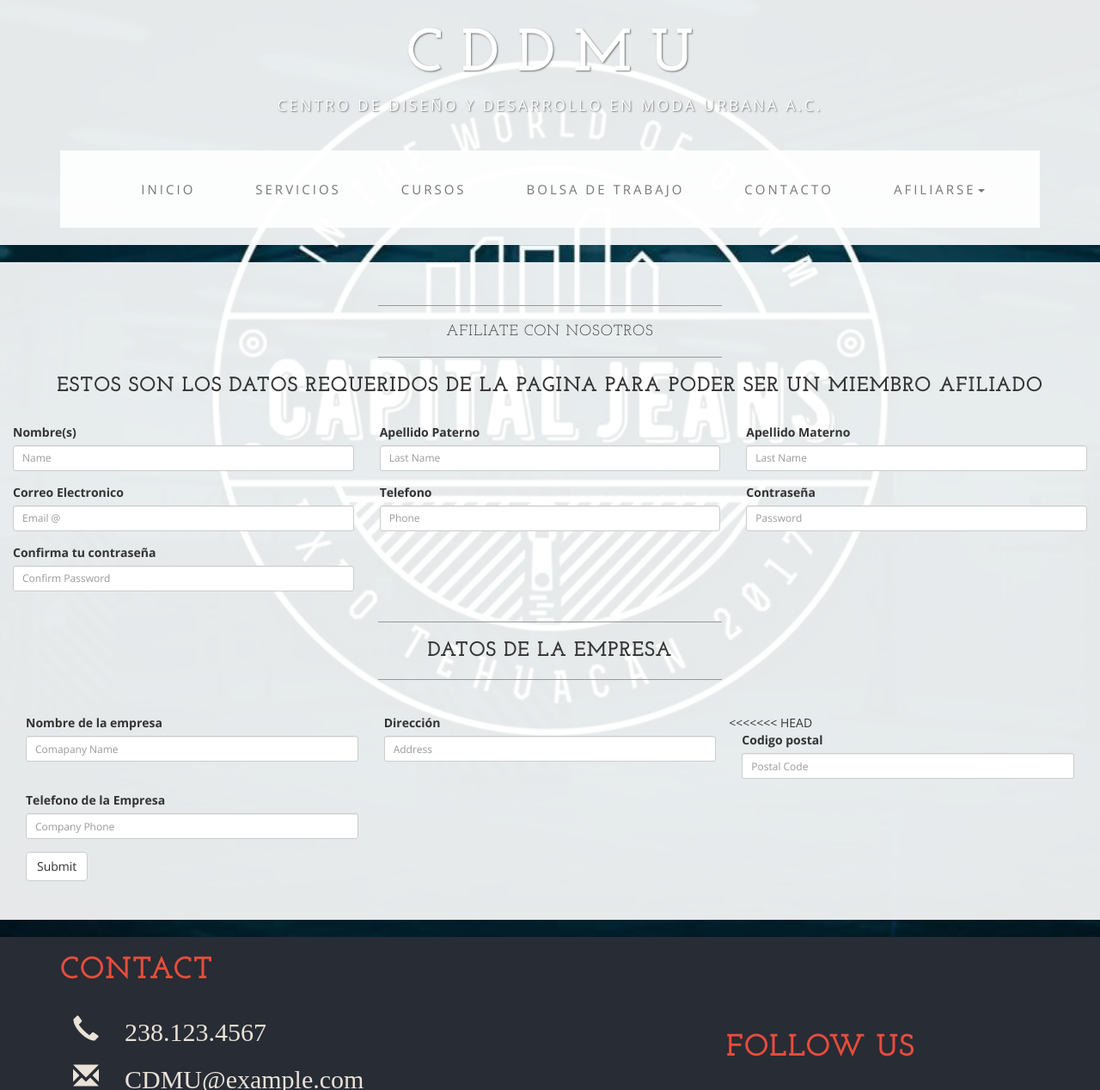
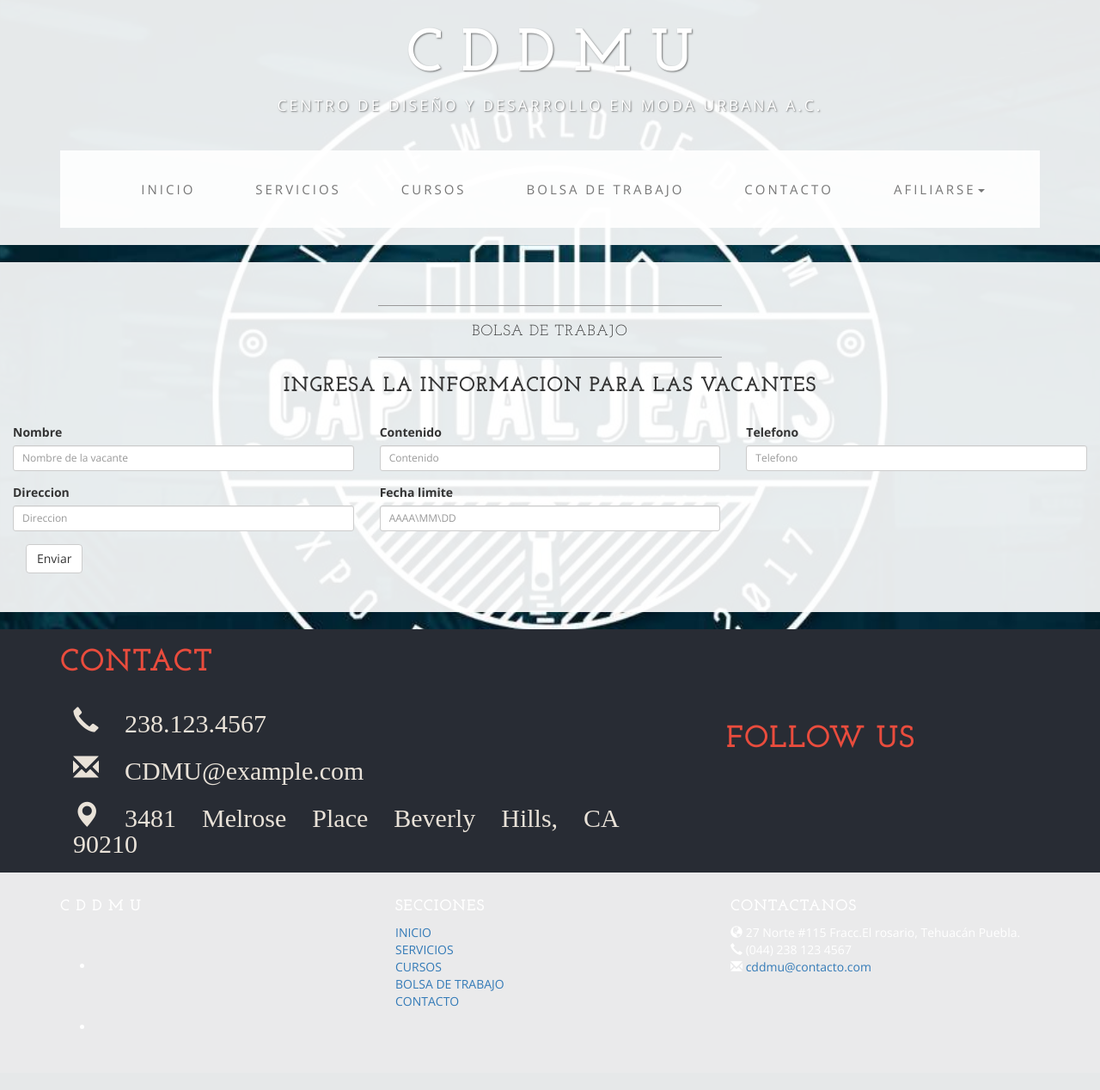
Before and after one commit to AndresVS18/sitioWebCDMU, a PHP site: page /Oportunidad.php in a window 1280 px wide. Shown: the part 177-1445 px from the top of the page at 86% size. After the commit the page ends 1374 px from the top, so only its background shows below. Run offline with PHP 8.4, Linux system fonts and the light colour scheme.

Commit message:
oportunidad

```diff
--- a/Oportunidad.php
+++ b/Oportunidad.php
@@ -66,71 +66,39 @@ session_start();
     <div class="box">
       <div class="col-lg-12">
         <hr>
-        <h2 class="intro-text text-center">Afiliate con Nosotros</h2>
+        <h2 class="intro-text text-center">Bolsa de Trabajo</h2>
         <hr>
-        <h3 class="text-center">Estos son los datos requeridos de la pagina para poder ser un miembro afiliado</h3>
+        <h3 class="text-center">Ingresa la informacion para las vacantes</h3>
       </br>
-      <form role="form">
+      <form role="form" method="post">
         <div class="row">
           <div class="form-group col-lg-4">
-            <label>Nombre(s)</label>
-            <input type="text" class="form-control input-sm" placeholder="Name">
+            <label>Nombre</label>
+            <input name"nombre" type="text" class="form-control input-sm" placeholder="Nombre de la vacante">
           </div>
           <div class="form-group col-lg-4">
-            <label>Apellido Paterno</label>
-            <input type="text" class="form-control input-sm" placeholder="Last Name">
+            <label>Contenido</label>
+            <input name="contenido" type="text" class="form-control input-sm" placeholder="Contenido">
           </div>
           <div class="form-group col-lg-4">
-            <label>Apellido Materno</label>
-            <input type="text" class="form-control input-sm" placeholder="Last Name">
+            <label>Telefono </label>
+            <input name="telefono" type="text" class="form-control input-sm" placeholder="Telefono">
           </div>
           <div class="form-group col-lg-4">
-            <label>Correo Electronico</label>
-            <input type="email" class="form-control input-sm" placeholder="Email @">
+            <label>Direccion</label>
+            <input  name="direccion" type="text" class="form-control input-sm" placeholder="Direccion">
           </div>
           <div class="form-group col-lg-4">
-            <label>Telefono</label>
-            <input type="tel" class="form-control input-sm" placeholder="Phone">
-          </div>
-          <div class="form-group col-lg-4">
-            <label>Contraseña</label>
-            <input type="password" class="form-control input-sm" placeholder="Password">
-          </div>
-          <div class="form-group col-lg-4">
-            <label>Confirma tu contraseña</label>
-            <input type="password" class="form-control input-sm" placeholder="Confirm Password">
+            <label>Fecha limite</label>
+            <input name="fecha_limite" type="tel" class="form-control input-sm" placeholder="AAAA\MM\DD">
           </div>
         </div>
-
-
-        <hr>
-        <h3 class="text-center">Datos de la Empresa</h3>
-        <hr>
-      </br>
-      <div class="form-group col-lg-4">
-        <label>Nombre de la empresa</label>
-        <input type="tel" class="form-control input-sm" placeholder="Comapany Name">
-      </div>
-<<<<<<< HEAD
-      <div class="form-group col-lg-4">
-        <label>Dirección</label>
-        <input type="tel" class="form-control input-sm" placeholder="Address">
-      </div>
-      <div class="form-group col-lg-4">
-        <label>Codigo postal</label>
-        <input type="tel" class="form-control input-sm" placeholder="Postal Code">
-      </div>
-      <div class="form-group col-lg-4">
-        <label>Telefono de la Empresa</label>
-        <input type="tel" class="form-control input-sm" placeholder="Company Phone">
-      </div>
-
-
       <div class="clearfix"></div>
 
       <div class="form-group col-lg-12">
-        <input type="hidden" name="save" value="contact">
-        <button type="submit" class="btn btn-default">Submit</button>
+        <?php $fun->N_bolsa();?>
+        <input type="hidden" name="agregar" value="contact">
+        <button name="agregar" type="submit" class="btn btn-default">Enviar</button>
       </div>
     </div>
   </form>
--- a/logica/database.php
+++ b/logica/database.php
@@ -81,4 +81,10 @@ class database {
     $sql->execute(array($id, $nombre, $apellidos, $telefono, $direccion, $email));
     $this->CerrarConexion();
   }
+  function N_bolsa($nombre,$contenido, $telefono,$direccion,$fecha_limite){
+    //inserta una nueva afiliacion
+    $sql = $this->pdo->prepare("INSERT INTO bolsa_trabajo(`Id_bolsa`,`Nombre_vacante`, `Contenido`, `Telefono`, `Direccion`, `Fecha_limite`) VALUES (('{$id}','{$_POST['nombre']}','{$_POST['contenido']}','{$_POST['telefono']}
+      ','{$_POST['direccion']}','{$_POST['fecha_limite']}')");
+    $sql->execute(array($nombre,$contenido, $telefono,$direccion,$fecha_limite));
+  }
 }
--- a/logica/funciones.php
+++ b/logica/funciones.php
@@ -284,4 +284,19 @@ class funciones {
       echo '<META HTTP-EQUIV="REFRESH" CONTENT="0;URL=index.php">';
     }
   }
-}
+
+
+  public function N_bolsa(){
+    if (isset($_POST['agregar'])) {
+      $nombre= $_POST['nombre'];
+      $contenido=$_POST['contenido'];
+      $telefono= $_POST['telefono'];
+      $direccion= $_POST['direccion'];
+      $fecha_limite=$_POST['fecha_limite'];
+      $this->bd->N_bolsa($nombre,$contenido, $telefono,$direccion,$fecha_limite);
+        echo '<script type="text/javascript">alert("Registro correcto");</script>';
+      }else{
+        echo '<script type="text/javascript">alert("Error al cargar");</script>';
+      }
+    }
+  }
```
